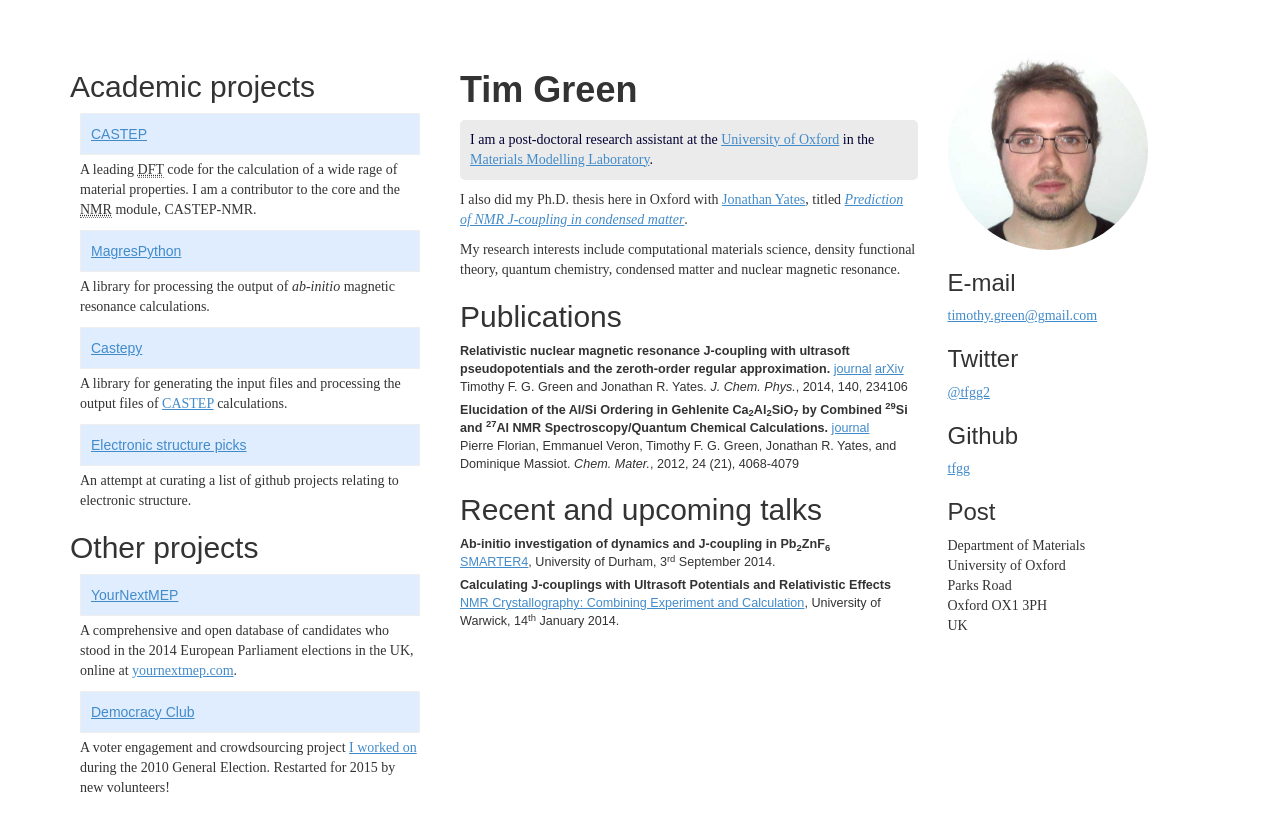
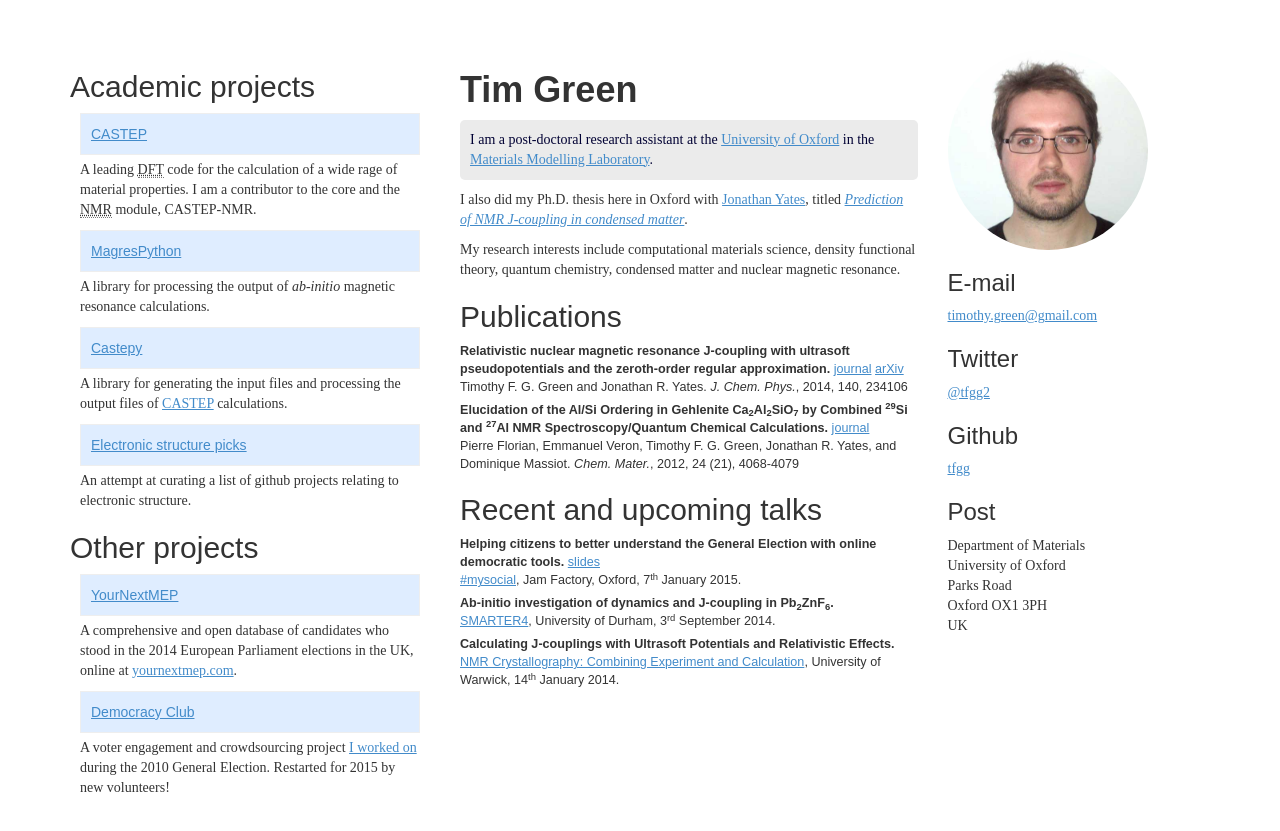
Before and after one commit to tfgg/tfgg.github.io, a Jekyll site: the page built from index.html, in a window 1280 px wide. Shown: the top 831 px of the page. Built offline with Jekyll 4.4.1, drawn with Linux system fonts in a browser that asks for light colours; some web fonts are replaced; Markdown is read by kramdown in place of the engine named in the settings.

Commit message:
add #mysocial talk to talk list on front page

```diff
--- a/index.html
+++ b/index.html
@@ -64,11 +64,15 @@ css: main.css
       <h2>Recent and upcoming talks</h2>
       <ul class='publications'>
         <li>
-          <strong>Ab-initio investigation of dynamics and J-coupling in Pb<sub>2</sub>ZnF<sub>6</sub></strong><br/>
+          <strong>Helping citizens to better understand the General Election with online democratic tools.</strong> <a href='/files/mysocial_january_2015.pdf'>slides</a><br/>
+          <a href='http://lanyrd.com/2015/mysocial/'>#mysocial</a>, Jam Factory, Oxford, 7<sup>th</sup> January 2015.
+        </li>
+        <li>
+          <strong>Ab-initio investigation of dynamics and J-coupling in Pb<sub>2</sub>ZnF<sub>6</sub>.</strong><br/>
           <a href='http://www.ccpnc.ac.uk/smarter4'>SMARTER4</a>, University of Durham, 3<sup>rd</sup> September 2014.
         </li>
         <li>
-          <strong>Calculating J-couplings with Ultrasoft Potentials and Relativistic Effects</strong><br/>
+          <strong>Calculating J-couplings with Ultrasoft Potentials and Relativistic Effects.</strong><br/>
           <a href='http://www2.warwick.ac.uk/fac/sci/physics/research/condensedmatt/nmr/conference_january2014/'>NMR Crystallography: Combining Experiment and Calculation</a>, University of Warwick, 14<sup>th</sup> January 2014.
         </li>
       </ul>
```
